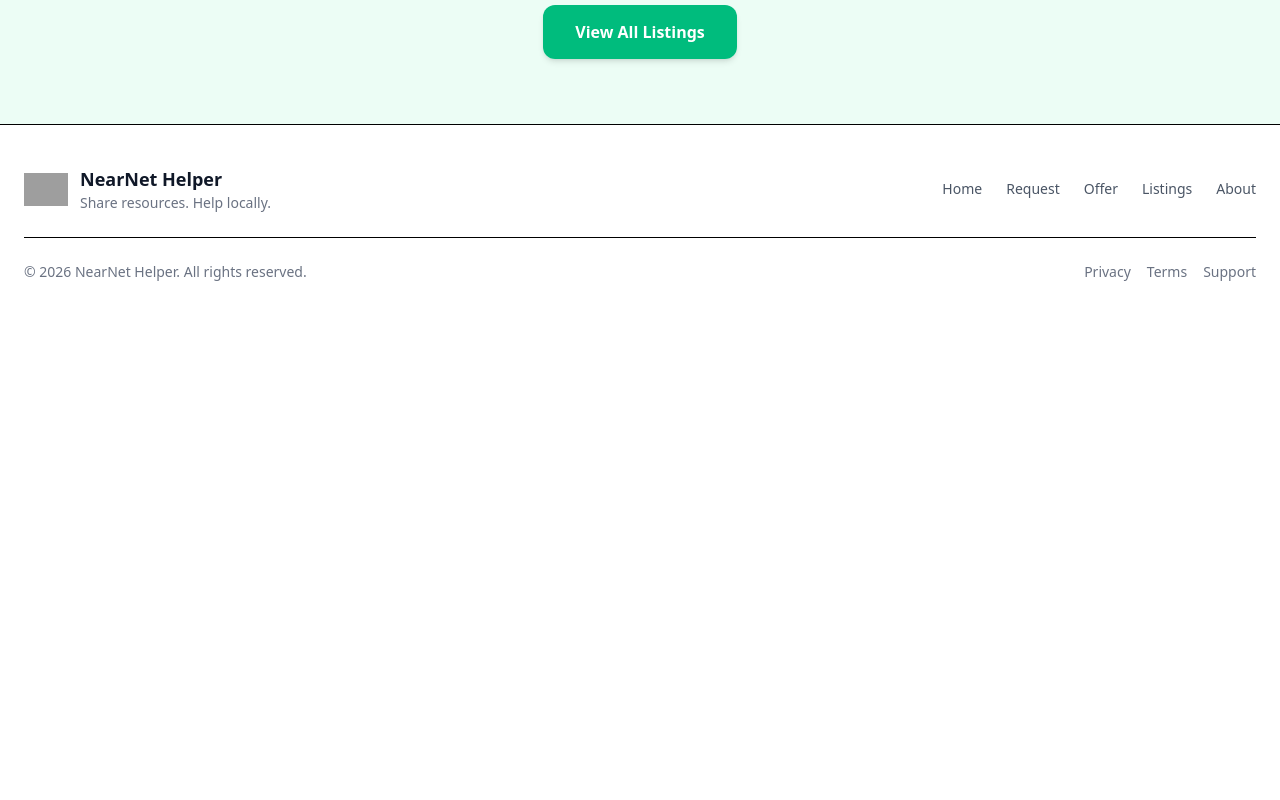
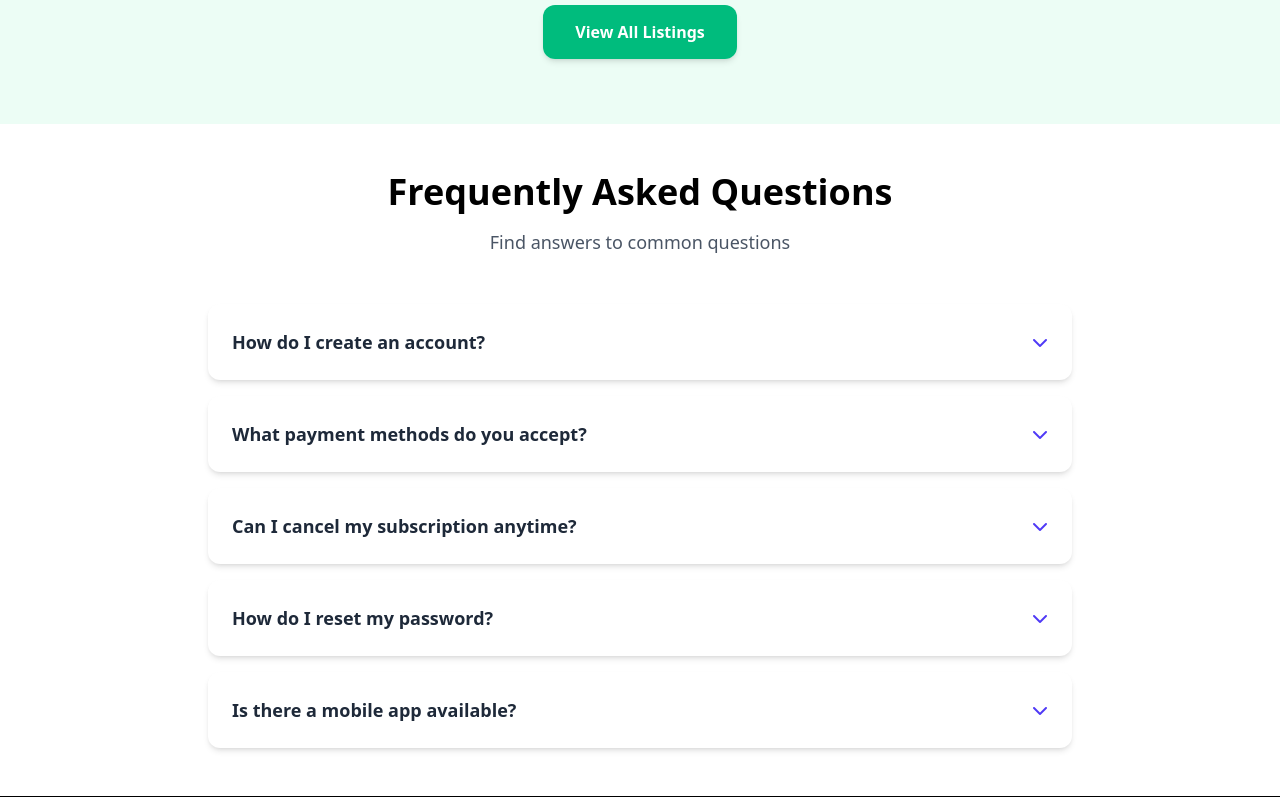
Before and after one commit to Shanu529/Nearnet-Group-project, a React (Vite) app in the folder frontend/: page / in a window 1280 px wide. Shown: the part 1520-2320 px from the top of the page. Before the commit the page ends 1842 px from the top, so only its background shows below. Built offline with nearby package versions, Linux system fonts and the light colour scheme; grey boxes are pictures that could not be loaded.

Commit message:
validation signin form

```diff
--- /dev/null
+++ b/frontend/src/components/FAQ.jsx
@@ -0,0 +1,78 @@
+import React, { useState } from "react";
+
+const FAQ = () => {
+  const [openIndex, setOpenIndex] = useState(null);
+
+  const toggleFAQ = (index) => {
+    setOpenIndex(openIndex === index ? null : index);
+  };
+
+  const faqs = [
+    {
+      question: "How do I create an account?",
+      answer:
+        "To create an account, click on the Sign Up button and complete the registration process.",
+    },
+    {
+      question: "What payment methods do you accept?",
+      answer:
+        "We accept Credit/Debit Cards, PayPal, and Bank Transfers for annual plans.",
+    },
+    {
+      question: "Can I cancel my subscription anytime?",
+      answer:
+        "Yes, you can cancel anytime. You will retain access until the billing period ends.",
+    },
+    {
+      question: "How do I reset my password?",
+      answer:
+        "Click on Forgot Password on the login page and follow the email instructions.",
+    },
+    {
+      question: "Is there a mobile app available?",
+      answer: "Yes, our app is available on both iOS and Android platforms.",
+    },
+  ];
+
+  return (
+    <div className="container mx-auto px-4 py-12 max-w-4xl">
+      <div className="text-center mb-12">
+        <h1 className="text-4xl font-bold mb-4">Frequently Asked Questions</h1>
+        <p className="text-lg text-gray-600">
+          Find answers to common questions
+        </p>
+      </div>
+
+      <div className="space-y-4">
+        {faqs.map((faq, index) => (
+          <div
+            key={index}
+            className="bg-white rounded-xl shadow-md overflow-hidden"
+          >
+            <button
+              onClick={() => toggleFAQ(index)}
+              className="w-full flex justify-between items-center p-6 text-left"
+            >
+              <h3 className="text-lg font-semibold text-gray-800">
+                {faq.question}
+              </h3>
+              <i
+                className={`fas fa-chevron-down text-indigo-600 transition-transform duration-300 ${
+                  openIndex === index ? "rotate-180" : ""
+                }`}
+              ></i>
+            </button>
+
+            {openIndex === index && (
+              <div className="px-6 pb-6">
+                <p className="text-gray-600">{faq.answer}</p>
+              </div>
+            )}
+          </div>
+        ))}
+      </div>
+    </div>
+  );
+};
+
+export default FAQ;
--- a/frontend/src/pages/Home.jsx
+++ b/frontend/src/pages/Home.jsx
@@ -4,6 +4,7 @@ import WhyChooseUs from "../components/WhyChooseUs.jsx";
 import GetStarted from "../components/GetStarted.jsx";
 
 import { useNavigate } from 'react-router-dom'
+import FAQ from "../components/FAQ.jsx";
 
 function Home() {
   const navigate = useNavigate();
@@ -47,6 +48,7 @@ function Home() {
     </section>
     <WhyChooseUs/>
     <GetStarted/>
+    <FAQ />
     </>
   );
 }
--- a/frontend/src/pages/Signin.jsx
+++ b/frontend/src/pages/Signin.jsx
@@ -1,12 +1,73 @@
-import React from "react";
-import bgimg from "../assets/download.jpg"
+import React, { useState } from "react";
+import bgimg from "../assets/download.jpg";
+
+import { useNavigate } from "react-router-dom";
 function Signin() {
+  const [form, setForm] = useState({
+    firstName: "",
+    lastName: "",
+    email: "",
+    password: "",
+  });
 
+  const navigate = useNavigate();
+
+  const [error, setError] = useState("");
+
+  const handleName = (e) => {
+    const { name, value } = e.target;
+    const onlyLetters = value.replace(/[^a-zA-Z]/g, "");
+    setForm({ ...form, [name]: onlyLetters });
+
+    // it should only allow letters less thne 15
+    if (onlyLetters.length <= 15) {
+      setForm({ ...form, [name]: onlyLetters });
+    }
+  };
+
+  // emial validation funtion
+  const emailVAlidation = (email) => {
+    return /^[^\s@]+@[^\s@]+\.[^\s@]+$/.test(email);
+  };
+
+  // password validation functionn
+  const passswordValidation = (password) => {
+    return /^(?=.*[A-Z])(?=.*\d)(?=.*[@$!%*?&])[A-Za-z\d@$!%*?&]{1,15}$/.test(
+      password,
+    );
+  };
+
+  // form submit handlerr
+  const formHandlerSubmit = (e) => {
+    e.preventDefault();
+
+    console.log("click");
+
+    if (!emailVAlidation(form.email)) {
+      setError("Invalid email address");
+      return;
+    }
+
+    if (!passswordValidation(form.password)) {
+      setError(
+        "Password must contain at least one uppercase letter, one number, one special character and be less than 15 characters long.",
+      );
+      return;
+    }
+    if (!passswordValidation(form.password)) {
+      setError(
+        "Password must have 1 uppercase, 1 number, 1 special character (max 15)",
+      );
+      return;
+    }
+
+    setError("");
+    navigate("/");
+  };
   return (
     <div className="min-h-screen bg-gradient-to-br from-[#10B981] via-[#047857] to-black flex items-center justify-center px-4">
       {/* Main Card */}
       <div className="w-full max-w-5xl bg-white rounded-2xl shadow-2xl overflow-hidden grid grid-cols-1 md:grid-cols-2">
-
         {/* Left Image Section (desktop only) */}
         <div className="relative hidden md:flex">
           <img
@@ -36,27 +97,41 @@ function Signin() {
             Sign Up
           </h2>
 
-          <form className="space-y-4">
+          <form onSubmit={formHandlerSubmit} className="space-y-4">
             <input
+              name="firstName"
+              value={form.firstName}
+              onChange={handleName}
+              required
               type="text"
               placeholder="First name"
               className="w-full px-4 py-2 border border-gray-300 rounded-md text-sm focus:outline-none focus:ring-2 focus:ring-black"
             />
 
             <input
+              value={form.lastName}
+              required
+              onChange={handleName}
+              name="lastName"
               type="text"
               placeholder="Last name"
               className="w-full px-4 py-2 border border-gray-300 rounded-md text-sm focus:outline-none focus:ring-2 focus:ring-black"
             />
 
             <input
+              value={form.email}
+              onChange={(e) => setForm({ ...form, email: e.target.value })}
               type="email"
+              required
               placeholder="Email address"
               className="w-full px-4 py-2 border border-gray-300 rounded-md text-sm focus:outline-none focus:ring-2 focus:ring-black"
             />
 
             <input
+              value={form.password}
+              onChange={(e) => setForm({ ...form, password: e.target.value })}
               type="password"
+              required
               placeholder="Password"
               className="w-full px-4 py-2 border border-gray-300 rounded-md text-sm focus:outline-none focus:ring-2 focus:ring-black"
             />
@@ -72,6 +147,8 @@ function Signin() {
             >
               Join us →
             </button>
+
+            {error && <p style={{ color: "red" }}>{error}</p>}
           </form>
 
           {/* Divider */}
@@ -94,7 +171,7 @@ function Signin() {
 
             <button className="w-full flex items-center justify-center gap-2 bg-black text-white py-2 rounded-md text-sm hover:bg-gray-900 transition">
               <img
-              src="https://upload.wikimedia.org/wikipedia/commons/f/fa/Apple_logo_black.svg"
+                src="https://upload.wikimedia.org/wikipedia/commons/f/fa/Apple_logo_black.svg"
                 alt="Apple"
                 className="w-4 h-4 invert"
               />
```
